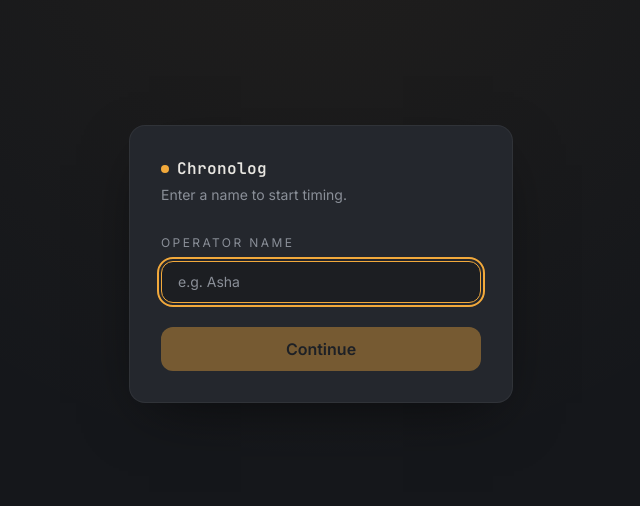
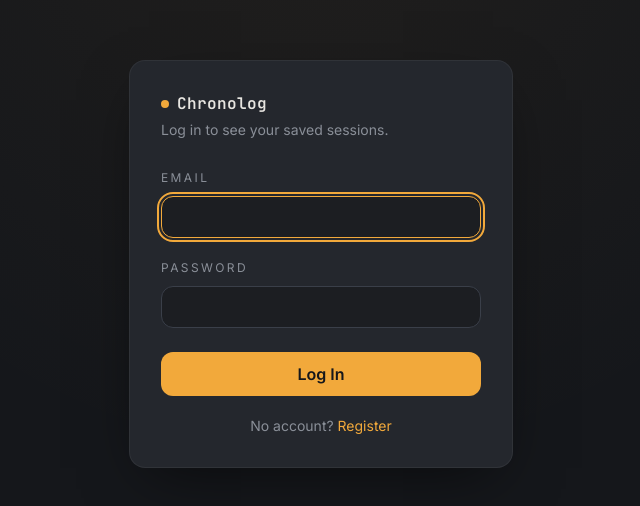
Before and after one commit to Shivom76/DigiClock, a React (Vite) app in the folder client/: page /login in a window 1280 px wide. Shown: the part 136-642 px from the top of the page, without its empty margins (319-959 px from the left). Built offline with nearby package versions, Linux system fonts and the light colour scheme; no server answers.

Commit message:
login page

```diff
--- a/client/src/pages/Login.jsx
+++ b/client/src/pages/Login.jsx
@@ -1,21 +1,35 @@
 import { useState } from "react";
-import { useNavigate } from "react-router-dom";
+import { Link, useNavigate } from "react-router-dom";
+import { loginUser } from "../services/api.js";
 
-// Note: the project spec (4.1–4.4) doesn't define a User model or auth
-// endpoints — only Sessions are persisted to MongoDB. This page just tags
-// the browser with an operator name (stored locally) so the dashboard has
-// someone to greet; it is not a security boundary. Wire this up to a real
-// /api/auth endpoint + User schema if login needs to be authoritative.
+// Real authentication: submits credentials to POST /api/auth/login, which
+// checks the password with bcrypt.compare() against the stored hash and
+// returns a signed JWT. The token is stored locally and attached to every
+// subsequent request by the interceptor in services/api.js.
 const Login = () => {
-  const [name, setName] = useState("");
+  const [form, setForm] = useState({ email: "", password: "" });
+  const [error, setError] = useState("");
+  const [loading, setLoading] = useState(false);
   const navigate = useNavigate();
 
-  const handleSubmit = (e) => {
+  const handleChange = (e) => {
+    setForm((prev) => ({ ...prev, [e.target.name]: e.target.value }));
+  };
+
+  const handleSubmit = async (e) => {
     e.preventDefault();
-    const trimmed = name.trim();
-    if (!trimmed) return;
-    localStorage.setItem("operatorName", trimmed);
-    navigate("/");
+    setError("");
+    setLoading(true);
+    try {
+      const { data } = await loginUser(form);
+      localStorage.setItem("token", data.token);
+      localStorage.setItem("user", JSON.stringify(data.user));
+      navigate("/");
+    } catch (err) {
+      setError(err.response?.data?.message || "Couldn't log in — check your details.");
+    } finally {
+      setLoading(false);
+    }
   };
 
   return (
@@ -28,28 +42,51 @@ const Login = () => {
           <span className="h-2 w-2 rounded-full bg-amber" />
           <span className="font-mono font-semibold tracking-wide text-ivory">Chronolog</span>
         </div>
-        <p className="text-sm text-muted mb-6">Enter a name to start timing.</p>
+        <p className="text-sm text-muted mb-6">Log in to see your saved sessions.</p>
 
-        <label className="text-xs tracking-[0.2em] uppercase text-muted" htmlFor="operator">
-          Operator Name
+        <label className="text-xs tracking-[0.2em] uppercase text-muted" htmlFor="email">
+          Email
         </label>
         <input
-          id="operator"
-          type="text"
-          value={name}
-          onChange={(e) => setName(e.target.value)}
-          placeholder="e.g. Asha"
+          id="email"
+          name="email"
+          type="email"
+          value={form.email}
+          onChange={handleChange}
           autoFocus
+          required
+          className="mt-2 mb-4 w-full rounded-xl bg-graphite-900 border border-graphite-600 px-4 py-2.5 text-sm text-ivory placeholder:text-muted focus:border-amber outline-none"
+        />
+
+        <label className="text-xs tracking-[0.2em] uppercase text-muted" htmlFor="password">
+          Password
+        </label>
+        <input
+          id="password"
+          name="password"
+          type="password"
+          value={form.password}
+          onChange={handleChange}
+          required
           className="mt-2 w-full rounded-xl bg-graphite-900 border border-graphite-600 px-4 py-2.5 text-sm text-ivory placeholder:text-muted focus:border-amber outline-none"
         />
 
+        {error && <p className="mt-3 text-sm text-crimson">{error}</p>}
+
         <button
           type="submit"
-          disabled={!name.trim()}
+          disabled={loading}
           className="mt-6 w-full rounded-xl bg-amber text-graphite-950 font-semibold py-2.5 hover:bg-amber-soft disabled:opacity-40 disabled:cursor-not-allowed transition-colors"
         >
-          Continue
+          {loading ? "Logging in…" : "Log In"}
         </button>
+
+        <p className="mt-5 text-center text-sm text-muted">
+          No account?{" "}
+          <Link to="/register" className="text-amber hover:text-amber-soft">
+            Register
+          </Link>
+        </p>
       </form>
     </div>
   );
```
